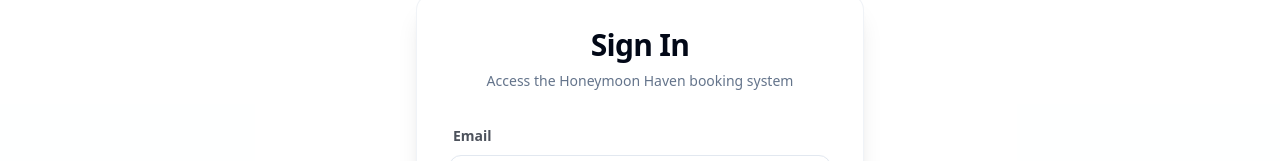
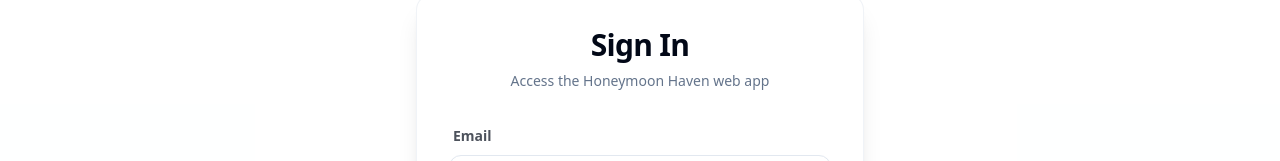
Before and after one commit to bryhudson/honeymoon-haven, a React (Vite) app: page /#/login in a window 1280 px wide. Shown: the part 151-312 px from the top of the page. Built offline with nearby package versions, Linux system fonts and the light colour scheme; no server answers.

Commit message:
Update login page subtitle text

```diff
--- a/src/pages/Login.jsx
+++ b/src/pages/Login.jsx
@@ -60,7 +60,7 @@ export function Login() {
                     <div className="text-center mb-8">
                         <h2 className="text-3xl font-bold tracking-tight text-foreground">Sign In</h2>
                         <p className="text-muted-foreground mt-2 text-sm">
-                            Access the Honeymoon Haven booking system
+                            Access the Honeymoon Haven web app
                         </p>
                     </div>
 
```
